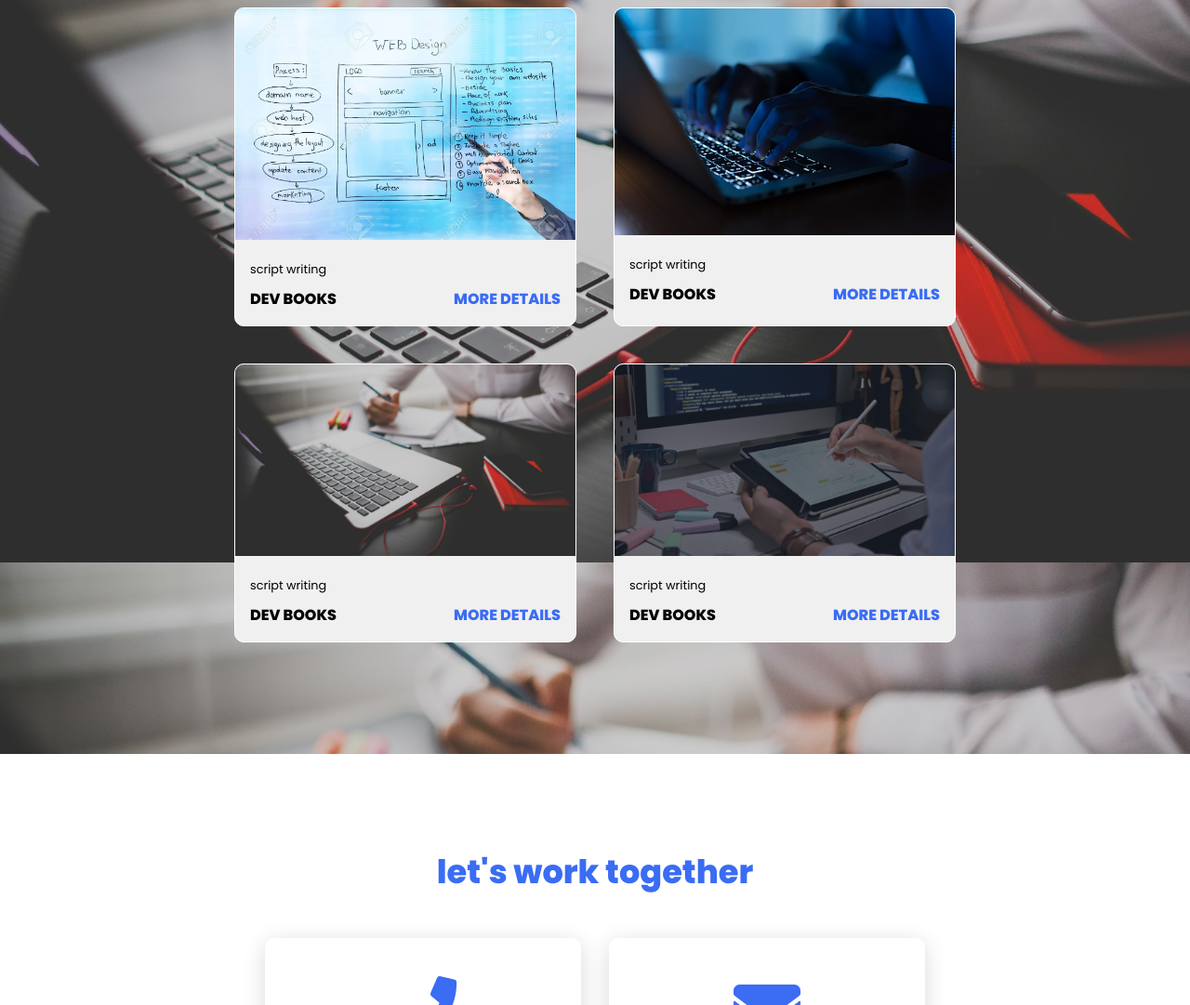
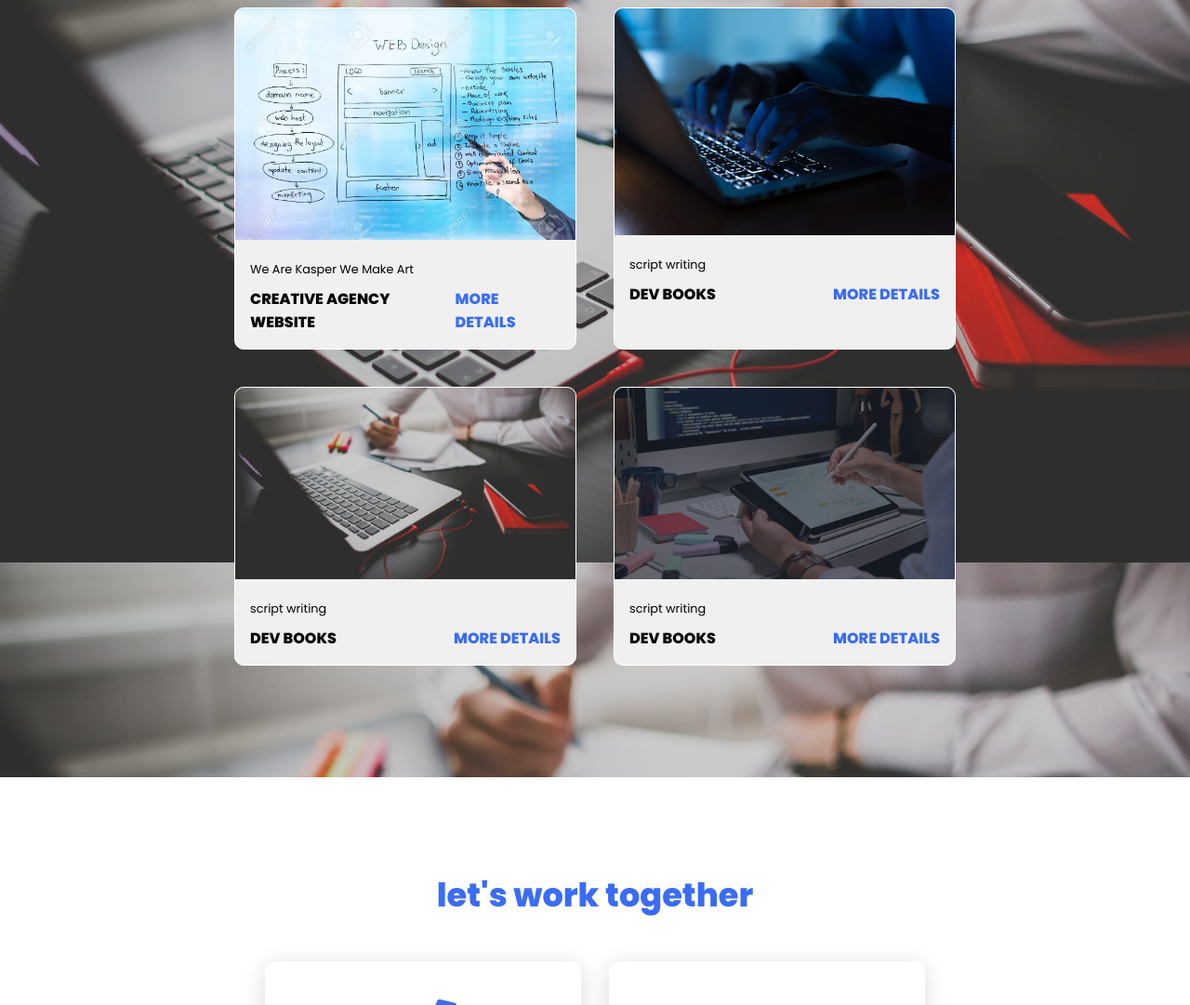
Before and after one commit to a-basuony/portfolio, a plain HTML site: page index.html in a window 1280 px wide. Shown: the part 2170-3251 px from the top of the page at 93% size. Drawn offline with Linux system fonts and the light colour scheme.

Commit message:
Update index.html

```diff
--- a/index.html
+++ b/index.html
@@ -74,9 +74,9 @@
                     <img src="img/project1.webp" >
                 </div>
                 <div class="project-info">
-                    <p class="project-category">script writing</p>
+                    <p class="project-category">We Are Kasper We Make Art</p>
                     <strong class="project-title">
-                        <span>dev books</span>
+                        <span>creative agency website</span>
                         <a href="https://a-basuony.github.io/html-and-css-templete-two/" target="-blanck" class="more-details">more details</a>
                     </strong>
                 </div>
```
